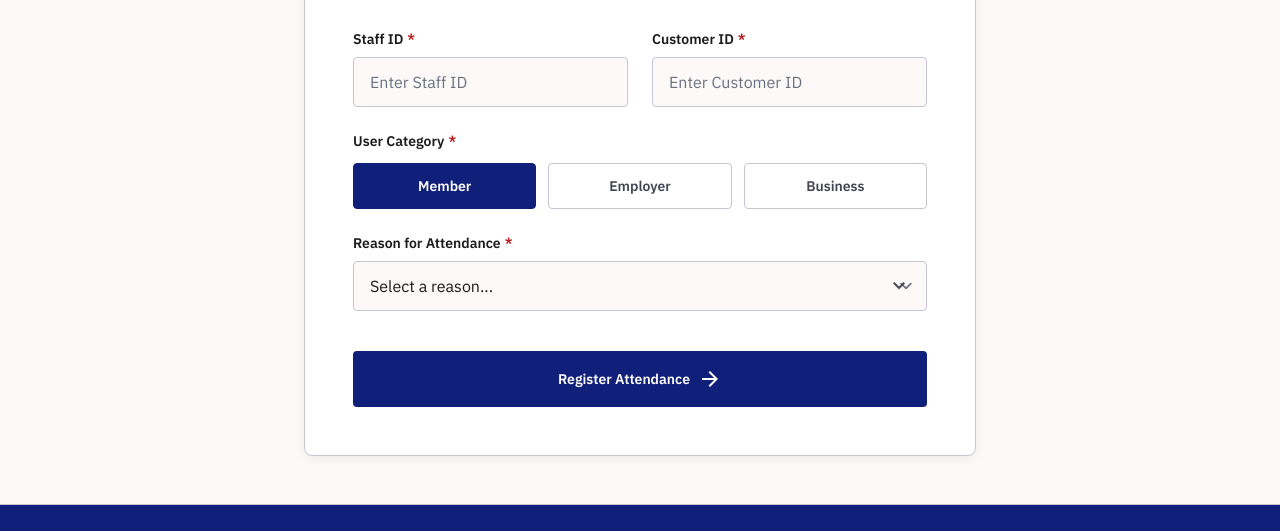
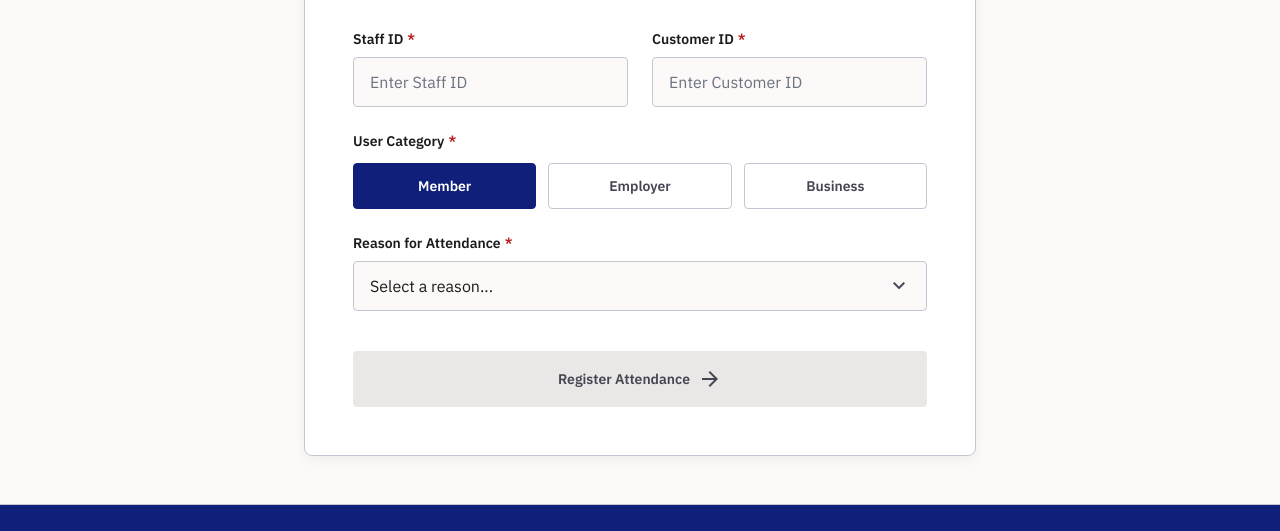
Before and after one commit to hariansyahhari2/staff-demo-page, a plain HTML site: page index.html in a window 1280 px wide. Shown: the part 237-768 px from the top of the page. Drawn offline with nearby package versions, Linux system fonts and the light colour scheme.

Commit message:
Update index.html

```diff
--- a/index.html
+++ b/index.html
@@ -107,6 +107,14 @@
             color: #ffffff;
             border-color: #101f79;
         }
+
+        .custom-select {
+            background-image: none !important;
+        }
+
+        .custom-select::-ms-expand {
+            display: none;
+        }
     </style>
 </head>
 <body class="bg-background text-on-surface min-h-screen flex flex-col font-body-md">
@@ -156,7 +164,7 @@
 <div class="space-y-2">
 <label class="block font-label-lg text-label-lg text-on-surface" for="reason">Reason for Attendance<span class="text-error ml-1">*</span></label>
 <div class="relative">
-<select class="w-full appearance-none bg-surface border border-outline-variant rounded-lg px-4 py-3 font-body-md text-body-md focus:border-primary focus:ring-1 focus:ring-primary outline-none transition-colors" id="reason" name="reason" required="">
+<select class="custom-select w-full appearance-none bg-surface border border-outline-variant rounded-lg pl-4 pr-12 py-3 font-body-md text-body-md focus:border-primary focus:ring-1 focus:ring-primary outline-none transition-colors" id="reason" name="reason" required="">
 <option disabled="" selected="" value="">Select a reason...</option>
 <option value="change-phone">Change phone number</option>
 <option value="withdrawal">Withdrawal</option>
@@ -168,7 +176,7 @@
 </div>
 <!-- Action Button -->
 <div class="pt-4">
-<button type="submit" class="w-full bg-primary hover:bg-primary-container text-on-primary font-label-lg text-label-lg py-4 rounded-lg transition-colors duration-200 flex justify-center items-center gap-2"><span class="">Register Attendance</span><span class="material-symbols-outlined">arrow_forward</span></button>
+<button type="submit" id="submitButton" disabled="" class="w-full bg-primary hover:bg-primary-container text-on-primary font-label-lg text-label-lg py-4 rounded-lg transition-colors duration-200 flex justify-center items-center gap-2 disabled:bg-surface-container-high disabled:text-on-surface-variant disabled:cursor-not-allowed disabled:hover:bg-surface-container-high"><span class="">Register Attendance</span><span class="material-symbols-outlined">arrow_forward</span></button>
 </div>
 </form>
 </div>
@@ -258,9 +266,22 @@
                 el.textContent = opt.text;
                 reasonSelect.appendChild(el);
             });
+
+            updateSubmitButtonState();
         }
 
-        document.getElementById('visitorRegistrationForm').addEventListener('submit', function(event) {
+        function updateSubmitButtonState() {
+            const form = document.getElementById('visitorRegistrationForm');
+            const submitButton = document.getElementById('submitButton');
+            submitButton.disabled = !form.checkValidity();
+        }
+
+        const visitorRegistrationForm = document.getElementById('visitorRegistrationForm');
+
+        visitorRegistrationForm.addEventListener('input', updateSubmitButtonState);
+        visitorRegistrationForm.addEventListener('change', updateSubmitButtonState);
+
+        visitorRegistrationForm.addEventListener('submit', function(event) {
             event.preventDefault();
 
             if (!this.checkValidity()) {
```
